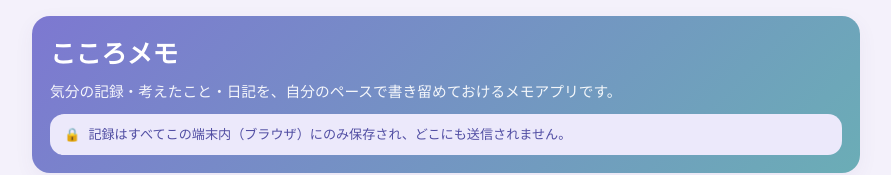
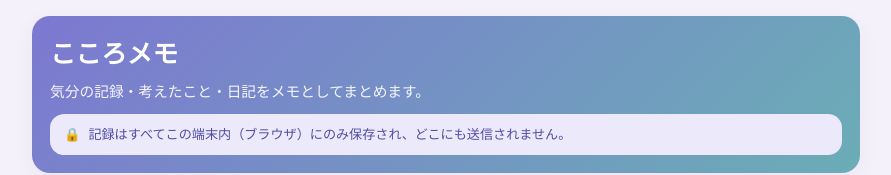
Before and after one commit to knm1029cat-dot/kokoro-memo, a plain HTML site: page index.html in a window 1280 px wide. Shown: the top 175 px of the page, without its empty margins (194-1085 px from the left). Drawn offline with Linux system fonts and the light colour scheme.

Commit message:
Update app description in index.html

```diff
--- a/index.html
+++ b/index.html
@@ -408,7 +408,7 @@
   <div class="wrap">
     <header class="card">
       <h1>こころメモ</h1>
-      <p>気分の記録・考えたこと・日記を、自分のペースで書き留めておけるメモアプリです。</p>
+      <p>気分の記録・考えたこと・日記をメモとしてまとめます。</p>
       <div class="privacy-note">🔒 <span>記録はすべてこの端末内（ブラウザ）にのみ保存され、どこにも送信されません。</span></div>
     </header>
 
```
